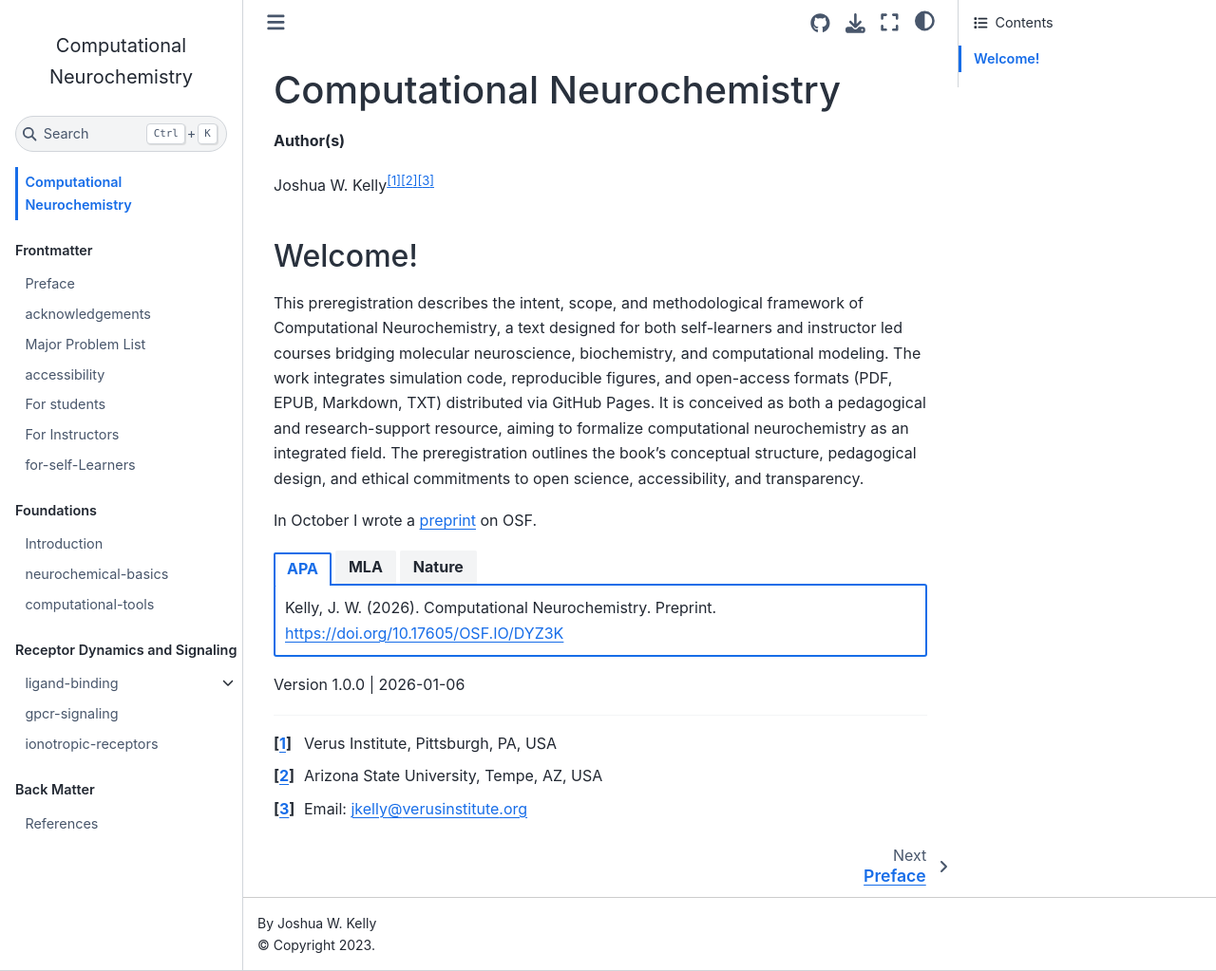
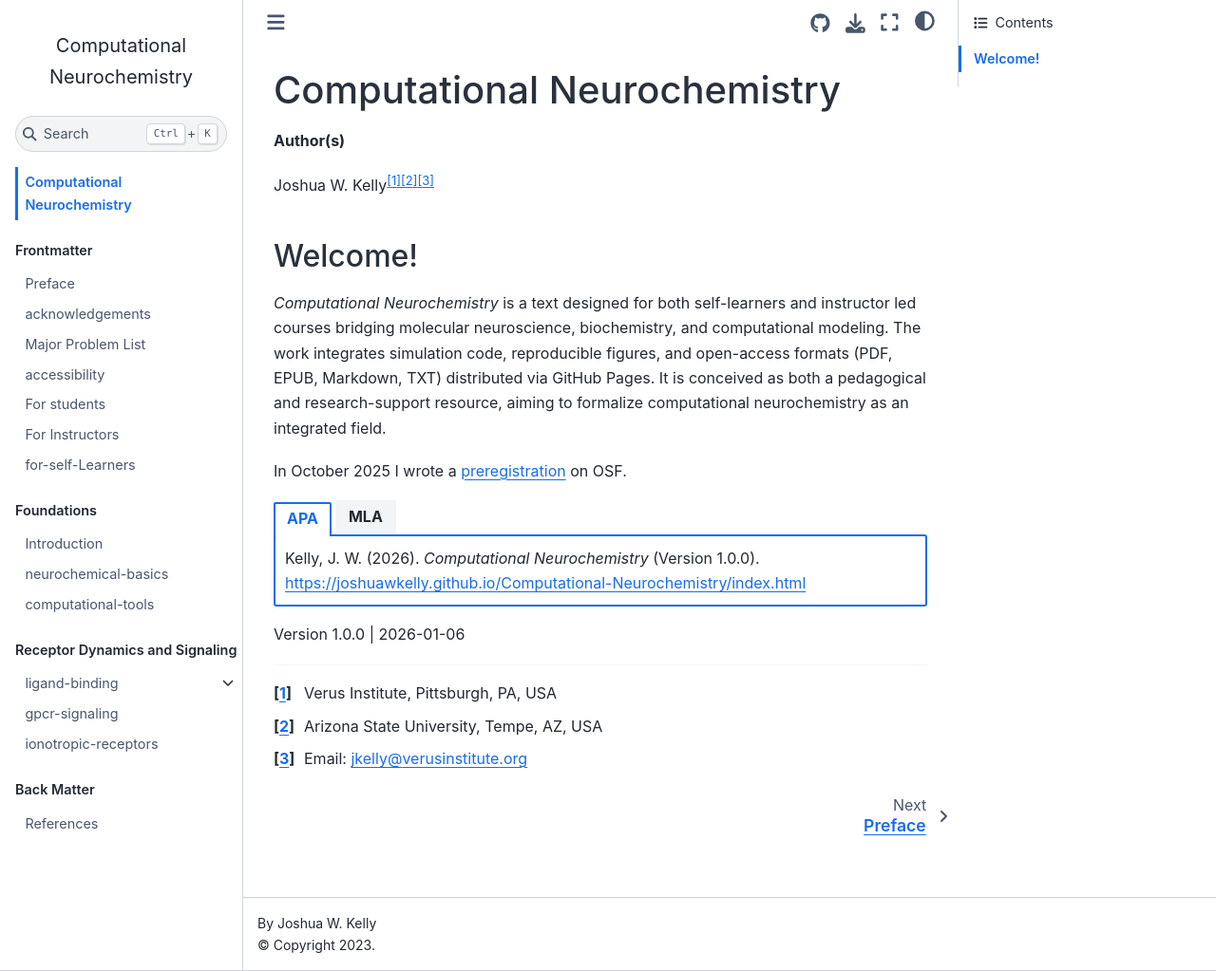
Before and after one commit to JoshuaWKelly/Computational-Neurochemistry, a Jupyter Book: the page built from index.md, in a window 1280 px wide and 1023 px high. Shown: the whole window at 95% size. Built offline with Jupyter Book 1.0.4 settings and Sphinx 7.4.7 and the Sphinx Book theme 1.1.4, drawn with Linux system fonts in a browser that asks for light colours.

Commit message:
update to index.md

`````diff
--- a/index.md
+++ b/index.md
@@ -10,19 +10,16 @@ Joshua W. Kelly[^1][^2][^3]
 
 ## Welcome!
 
-This preregistration describes the intent, scope, and methodological framework of Computational Neurochemistry, a text designed for both self-learners and instructor led courses bridging molecular neuroscience, biochemistry, and computational modeling. The work integrates simulation code, reproducible figures, and open-access formats (PDF, EPUB, Markdown, TXT) distributed via GitHub Pages. It is conceived as both a pedagogical and research-support resource, aiming to formalize computational neurochemistry as an integrated field. The preregistration outlines the book's conceptual structure, pedagogical design, and ethical commitments to open science, accessibility, and transparency.
+_Computational Neurochemistry_ is a text designed for both self-learners and instructor led courses bridging molecular neuroscience, biochemistry, and computational modeling. The work integrates simulation code, reproducible figures, and open-access formats (PDF, EPUB, Markdown, TXT) distributed via GitHub Pages. It is conceived as both a pedagogical and research-support resource, aiming to formalize computational neurochemistry as an integrated field.
 
-In October I wrote a [preprint](https://doi.org/10.17605/OSF.IO/DYZ3K) on OSF.
+In October 2025 I wrote a [preregistration](https://doi.org/10.17605/OSF.IO/DYZ3K) on OSF.
 
 ````{tab-set}
 ```{tab-item} APA
-Kelly, J. W. (2026). Computational Neurochemistry. Preprint. https://doi.org/10.17605/OSF.IO/DYZ3K
+Kelly, J. W. (2026). _Computational Neurochemistry_ (Version 1.0.0). https://joshuawkelly.github.io/Computational-Neurochemistry/index.html
 ```
 ```{tab-item} MLA
-Kelly, Joshua W. "Computational Neurochemistry." Preprint, 2026, https://doi.org/10.17605/OSF.IO/DYZ3K.
-```
-```{tab-item} Nature
-Kelly, J. W. (2026). Computational Neurochemistry. Preprint. https://doi.org/10.17605/OSF.IO/DYZ3K
+Kelly, Joshua W. _Computational Neurochemistry_. 2026, Version 1.0.0. https://joshuawkelly.github.io/Computational-Neurochemistry/index.html.
 ```
 ````
 
`````
